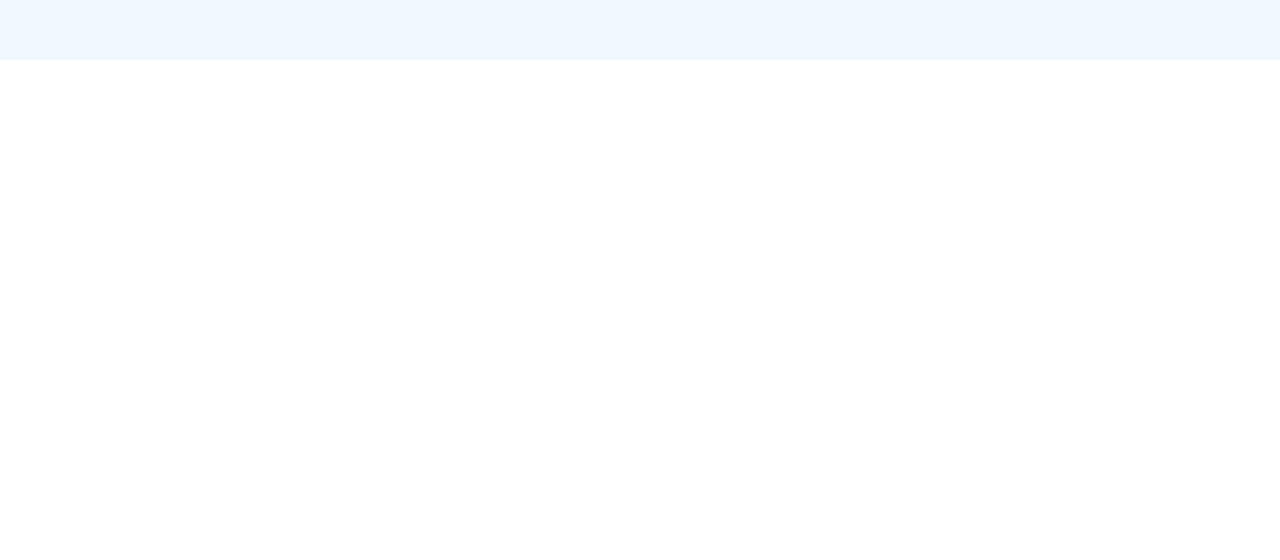
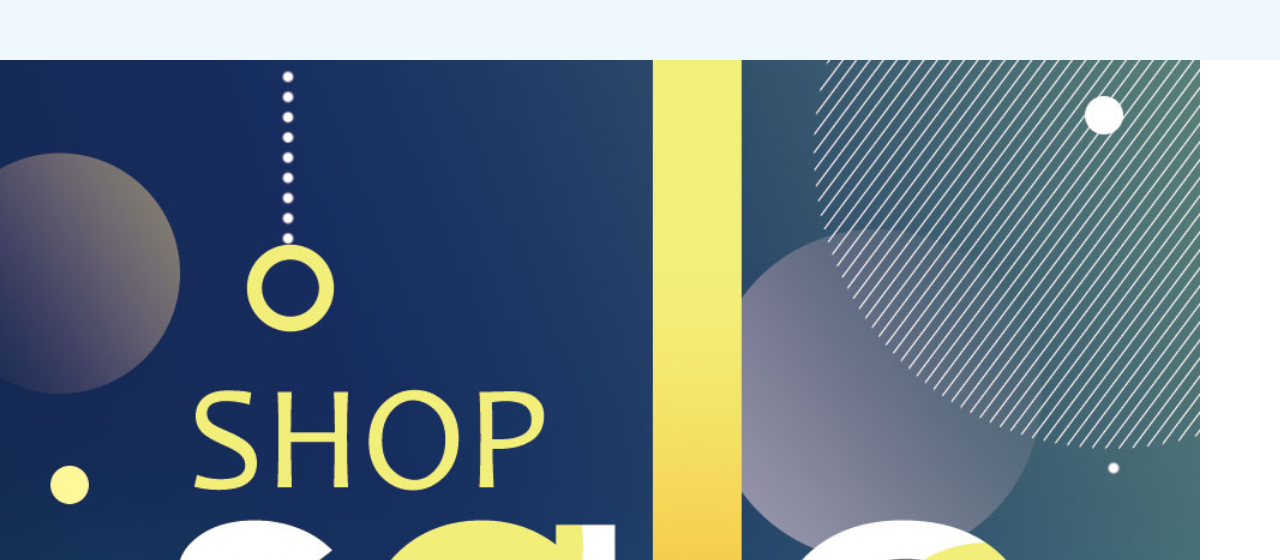
Before and after one commit to kimhyonju/sale-landingpage01, a plain HTML site: page index.html in a window 1280 px wide. Shown: the part 240-800 px from the top of the page. Drawn offline with Linux system fonts and the light colour scheme.

Commit message:
main banner setup

```diff
--- a/css/stylepc.css
+++ b/css/stylepc.css
@@ -18,3 +18,11 @@ a:link, a:visited{
     height: 300px;
     background-color: aliceblue;;
 }
+/*main banner start*/
+.mainbanner01{
+    max-width: 1200px;
+    height: auto;
+}
+.mainbanner01 a img{
+    width: 100%;
+}
--- a/index.html
+++ b/index.html
@@ -8,10 +8,15 @@
 	<title>Sale-Landing page ver.01</title>
 </head>
 <body>
+    <!--header start-->
     <header>
-        <div class="title-box">
-
-        </div>
+        <div class="title-box"></div>
     </header>
+    <!--header end-->
+    <!--main banner start-->
+    <div class="mainbanner01">
+        <a href="#"><img src="images/sale-landingpage01_01.jpg"></a>
+    </div>
+    <!--main banner end-->
 </body>
 </html>
```
